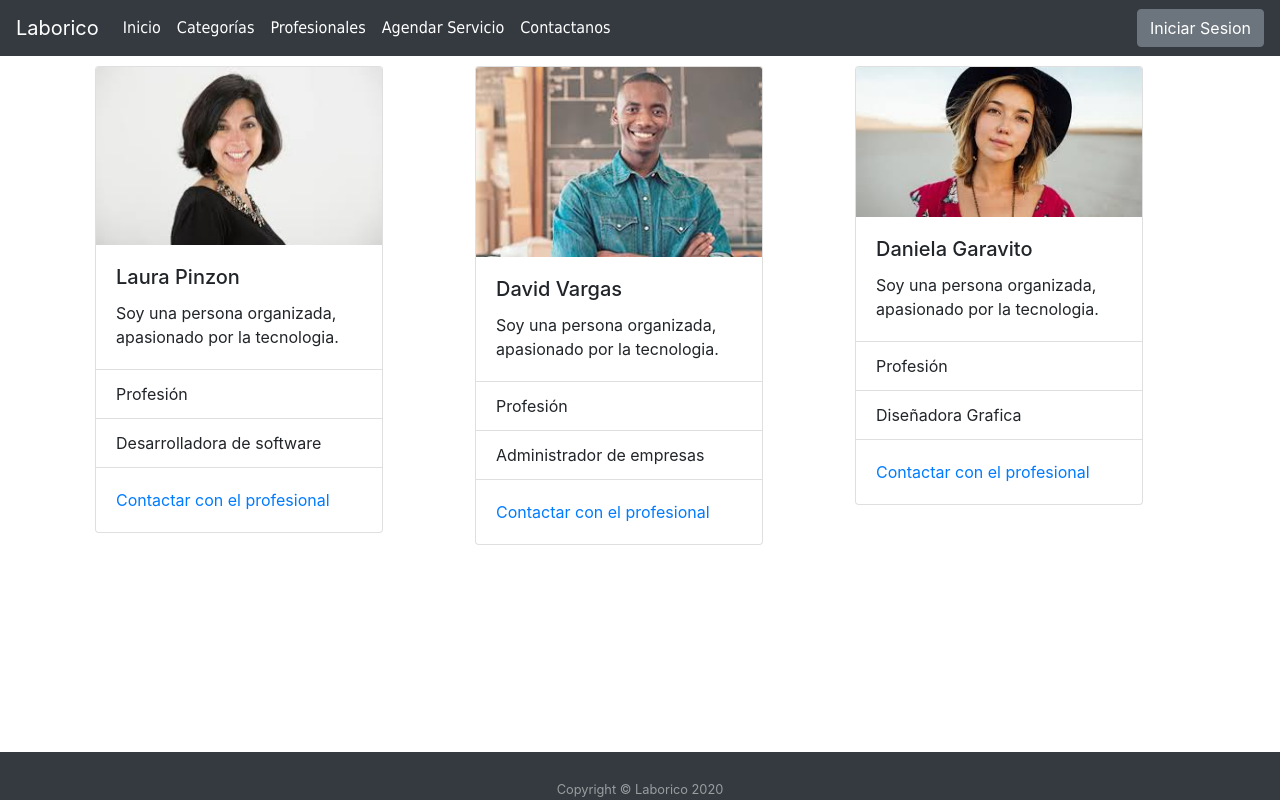
After one commit to Poli-Integracion-Continua/laborico, a PHP site: page /profesionales in a window 1280 px wide. The commit adds this page. Run offline with PHP 8.4, Linux system fonts and the light colour scheme.

Commit message:
Se añade añade funcioanlidad de visualizar profesionales

```diff
--- /dev/null
+++ b/model/profesionales/adminProfesionales.php
@@ -0,0 +1,47 @@
+<?php
+/**
+ * Carga la informacion de la la vista de profesionales
+ * @author Andres Verjan
+ */
+function getListProfesionales(){
+    return getProfesionales();
+}
+
+/**
+ * Devuelve arreglo de profesionales
+ * @author Andres Verjan
+ * @return array Profesionales
+ */
+function getProfesionales(){
+    $arrayProfesionales = [];
+
+    $prof1 = array(
+        'id' => 1,
+        'nombres' => 'Laura Pinzon',
+        'profesion' => 'Desarrolladora de software',
+        'perfil' => 'Soy una persona organizada, apasionado por la tecnologia',
+        'foto' => 'profesional1.jpg'
+    );
+    array_push($arrayProfesionales, $prof1);
+
+    $prof2 = array(
+        'id' => 2,
+        'nombres' => 'David Vargas',
+        'profesion' => 'Administrador de empresas',
+        'perfil' => 'Soy una persona organizada, apasionado por la tecnologia',
+        'foto' => 'profesional2.jpg'
+    );
+    array_push($arrayProfesionales, $prof2);
+
+    $prof3 = array(
+        'id' => 3,
+        'nombres' => 'Daniela Garavito',
+        'profesion' => 'Diseñadora Grafica',
+        'perfil' => 'Soy una persona organizada, apasionado por la tecnologia',
+        'foto' => 'profesional3.jpg'
+    );
+    array_push($arrayProfesionales, $prof3);
+
+    //retornamos el arreglo de profesionales
+    return $arrayProfesionales;
+}
--- /dev/null
+++ b/profesionales.php
@@ -0,0 +1,37 @@
+<?php
+    include 'views/header.php';
+    include 'model/profesionales/adminProfesionales.php';
+
+    //Consultamos lista de profesionales
+    $profesionales  = getListProfesionales();
+?>
+
+
+<div class="container">
+    <div class="row">
+        <!-- Recorremos la informacion -->
+        <?php foreach($profesionales as $value){ ?>
+            <div class="col card-profesional">
+                <div class="card" style="width: 18rem;">
+                    <img class="card-img-top" src="resources/images/<?= $value['foto']?>" alt="Card image cap">
+                    <div class="card-body">
+                        <h5 class="card-title"><?= $value['nombres']?></h5>
+                        <p class="card-text"><?= $value['perfil']?>.</p>
+                    </div>
+                    <ul class="list-group list-group-flush">
+                        <li class="list-group-item"><stronge>Profesión</stronge></li>
+                        <li class="list-group-item"><?=  $value['profesion'] ?></li>
+                    </ul>
+                    <div class="card-body">
+                        <a href="#" class="card-link">Contactar con el profesional</a>
+                    </div>
+                </div>
+            </div>
+        <?php } ?>
+    </div>
+</div>
+
+
+<?php
+    include 'views/footer.php';
+?>
--- a/resources/styles.css
+++ b/resources/styles.css
@@ -35,3 +35,7 @@ html {
 nav.navbar ul.navbar-nav li.nav-item {
   font-family: Tahoma, Geneva, sans-serif;
 }
+
+.card-profesional{
+  margin: 10px;
+}
--- a/views/header.php
+++ b/views/header.php
@@ -27,7 +27,7 @@
                 <a class="nav-link" href="categorias.php">Categorías</a>
               </li>
               <li class="nav-item active">
-                <a class="nav-link" href="#">Profesionales</a>
+                <a class="nav-link" href="profesionales">Profesionales</a>
               </li>
               <li class="nav-item active">
                 <a class="nav-link" href="contratarServicio.php">Agendar Servicio</a>
```
Also changed, not shown: resources/images/profesional1.jpg (added), resources/images/profesional2.jpg (added), resources/images/profesional3.jpg (added).
